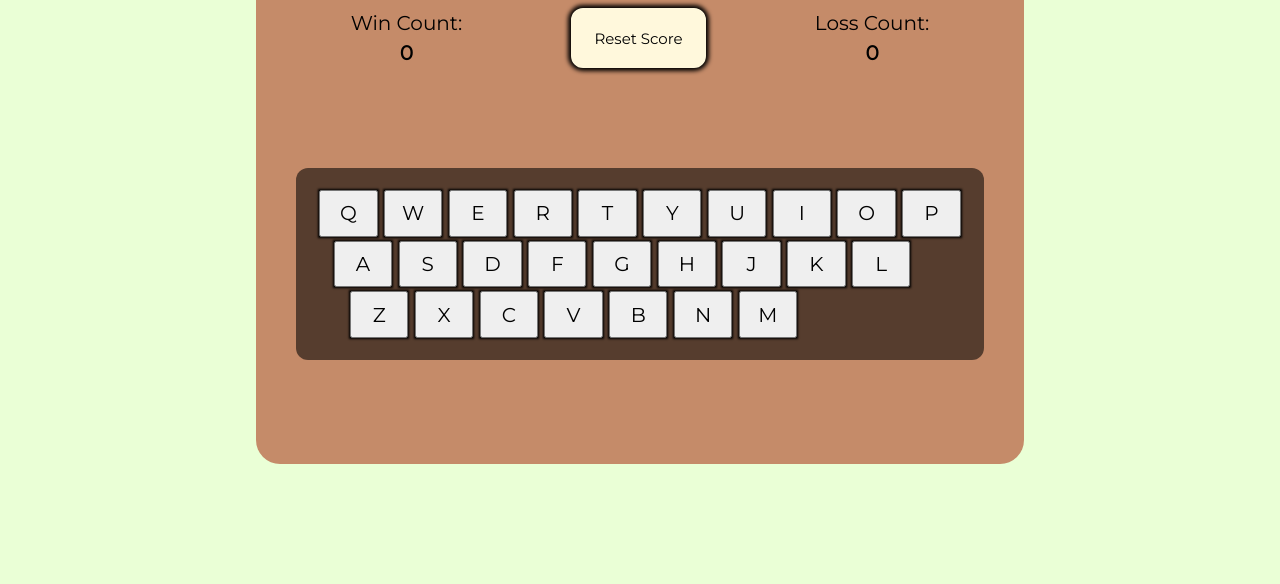
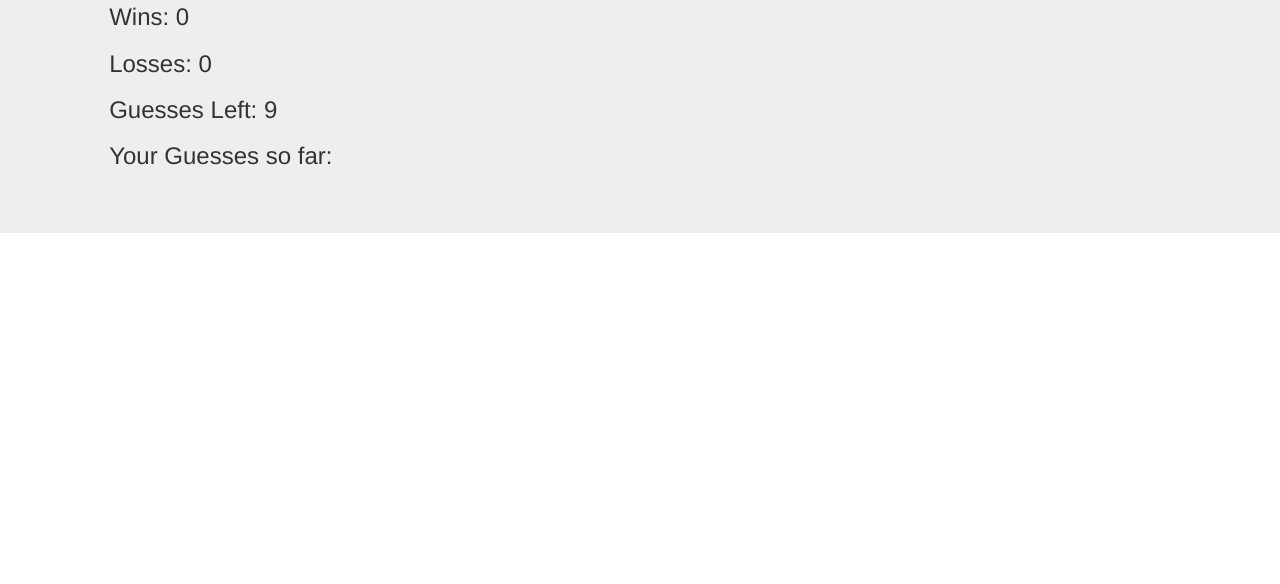
Before and after one commit to joeyduchett/Psychic-Game, a plain HTML site: page index.html in a window 1280 px wide. Shown: the part 216-800 px from the top of the page. Drawn offline with nearby package versions, Linux system fonts and the light colour scheme.

Commit message:
final push for homework:=

```diff
--- a/assets/css/reset.css
+++ /dev/null
@@ -1,7 +0,0 @@
-*{
-    margin: 0;
-    padding: 0;
-    box-sizing: border-box;
-    font-family: 'Montserrat', sans-serif;
-    font-size: 20px;
-}
--- a/assets/css/style.css
+++ b/assets/css/style.css
@@ -1,88 +1,3 @@
-body {
-    background-color: rgba(223, 255, 191, 0.63);
-    height: 100vh;
-    width: 100vw;
-
+h1 {
+	font-weight: bold;
 }
-
-.game-container {
-    width: 100%;
-    height: 100%;
-    display: flex;
-    justify-content: center;
-    align-content: center;
-}
-.game {
-    width: 60%;
-    height: 70%;
-    padding: 2rem;
-    background-color: rgb(197, 139, 105);
-    align-self: center;
-    border-radius: 1.2rem;
-}
-
-.instructions {
-    text-align: center;
-}
-.playerScore {
-    margin-top: 2rem;
-    line-height: 1.5;
-    display: flex;
-    justify-content: space-around;
-    text-align: center;
-}
-.keyboard {
-    display: flex;
-    margin-top: 5rem;
-    height: 40%;
-    background-color: rgba(0, 0, 0, 0.562);
-    border-radius: .6rem;
-    flex-flow: row wrap;
-    padding: 1rem;
-}
-
-
-
-.keyBtn {
-    flex-grow: 0;
-    width: 9%;
-    margin: .1rem .5%;
-    box-shadow: 0 0 2px 1px black;
-    transition: .2s ease-in;
-}
-
-.keyBtn:hover {
-    background-color: black;
-    color: white;
-}
-
-/*
-.keyBtn:nth-child(odd) {
-    background-color: black;
-    color: white;
-} */
-
-.keyBtnA {
-    margin-left: .887986rem;
-}
-
-.keyBtnZ {
-    margin-left: 1.7rem;
-}
-
-
-
-
-.reset {
-    background-color: cornsilk;
-    padding: .5rem 1rem;
-    font-size: .75rem;
-    border-radius: .6rem;
-    border: solid cornsilk;
-    transition: .2s all ease-in;
-    box-shadow: 0 0 4px 3px black;
-}
-
-.reset:hover {
-    background-color: cornflowerblue;
-    color: cornsilk;
--- a/assets/javascript/game.js
+++ b/assets/javascript/game.js
@@ -1,48 +1,50 @@
-// const guessCounter = document.body.querySelector('.guessCounter');
-// let guess = parseInt(guessCounter.innerHTML);
-// console.log(guessCounter, guess);
-// function subtractOne(number){
-//      number--
-//     guessCounter.innerHTML = number;
-//     return number;
-// }
-// guessCounter.onclick = function() {
-//     guess = subtractOne(guess);
-//     console.log(guess);
-// }
+// Define alphabet letters that computer can pick from
+var alphabetLetters = ["a", "b", "c", "d", "e", "f", "g", "h", "i", "j", "k",
+ "l", "m", "n", "o", "p", "q", "r", "s", "t", "u", "v", "w", "x", "y", "z"];
+
+var wins = 0;
+var losses = 0;
+var guessesLeft = 9;
+var guessesSoFar = [];
+var userGuess = null;
 
 
-let winCount = 0;
-let loseCount = 0;
-let guessCounter = 10;
-const alphabet = ["a", "b", "c", "d", "e", "f", "g", "h", "i", "j", "k", "l", "m", "n", "o", "p", "q", "r", "s", "t", "u", "v", "w", "x", "y", "z"];
-let qwertyStr = 'qwertyuiopasdfghjklzxcvbnm';
-let qwertyArr = qwertyStr.split("");
-console.log(qwertyArr);
-let guessedLetters = [];
+var letterToBeGuessed = alphabetLetters[Math.floor(Math.random() * alphabetLetters.length)];
+console.log("Wins: " + wins + " Losses: " + losses + " GuessesLeft: " + guessesLeft + " Guesses so far: " + guessesSoFar + " Computer picked: " + letterToBeGuessed);
 
-function createButtons(qwertyArr){
-    for (let i = 0; i < qwertyArr.length; i++){
-        let keyBtn = $('<button>');
-        let qwerty = qwertyArr[i];
-        qwerty = qwerty.toUpperCase();
-        console.log(qwerty);
-        keyBtn.addClass('keyBtn keyBtn' + qwerty);
-        keyBtn.text(qwerty);
-        $('.keyboard').append(keyBtn);
-        // give button a class,
-        // text content of array at the index CaretPosition,
-        // append buttons to keybaoryod div
-    }
+
+document.onkeyup = function(event) {
+
+
+	var userGuess = String.fromCharCode(event.keyCode).toLowerCase();
+
+
+	if (guessesSoFar.indexOf(userGuess) < 0 && alphabetLetters.indexOf(userGuess) >= 0) {
+		guessesSoFar[guessesSoFar.length]=userGuess;
+
+		guessesLeft--;
+	}
+
+
+	if (letterToBeGuessed == userGuess) {
+		wins++;
+		guessesLeft = 9;
+		guessesSoFar = [];
+		letterToBeGuessed = alphabetLetters[Math.floor(Math.random() * alphabetLetters.length)];
+	}
+
+	if (guessesLeft == 0) {
+		losses++;
+		guessesLeft = 9;
+		guessesSoFar = [];
+		letterToBeGuessed = alphabetLetters[Math.floor(Math.random() * alphabetLetters.length)];
+	}
+
+
+	var html = "<p><h1>The Psychic Game</h1></p>" + "<p><h3>Guess what letter I\'m thinking of</h3></p>" + "<p><h3>Wins: "
+	 + wins + "</h3></p>" + "<p><h3>Losses: " + losses + "</h3></p>" + "<p><h3>Guesses Left: " + guessesLeft + "</h3></p>"
+	  + "<p><h3>Your guesses so far: " + guessesSoFar + "</h3></p>";
+
+	document.querySelector("#game").innerHTML = html;
+
 }
-
-// function logArr(qwertyArr) {
-//     console.log(qwertyArr);
-
-// }
-
-// qwertyArr.keypress(function (e) {
-//     logArr(qwertyArr);
-// });
-
-createButtons(qwertyArr);
--- a/index.html
+++ b/index.html
@@ -3,39 +3,41 @@
 
 <head>
   <meta charset="UTF-8">
-    <meta name="viewport" content="width=device-width, initial-scale=1.0">
-    <meta http-equiv="X-UA-Compatible" content="ie=edge">
-    <title>Document</title>
-    <script
-  src="https://code.jquery.com/jquery-3.4.1.js"
-  integrity="sha256-WpOohJOqMqqyKL9FccASB9O0KwACQJpFTUBLTYOVvVU="
-  crossorigin="anonymous"></script>
-    <link href="https://fonts.googleapis.com/css?family=Montserrat&display=swap" rel="stylesheet">
-    <link rel="stylesheet" href="assets/css/reset.css">
-    <link rel="stylesheet" href="assets/css/style.css">
+  <title>The Psychic Game</title>
+  <link rel="stylesheet" href="https://maxcdn.bootstrapcdn.com/bootstrap/3.3.7/css/bootstrap.min.css" integrity="sha384-BVYiiSIFeK1dGmJRAkycuHAHRg32OmUcww7on3RYdg4Va+PmSTsz/K68vbdEjh4u" crossorigin="anonymous">
+  <script type="text/javascript" src="assets/javascript/game.js"></script>
+  <link rel="stylesheet" type="text/css" href="assets/css/reset.css">
+  <link rel="stylesheet" type="text/css" href="assets/css/style.css">
 </head>
 
 <body>
-    <div class="game-container">
-        <div class="game">
-            <h1 class="instructions">
-                Guess the letter I am thinking of, you have <span class="guessCounter">10</span> guesses.
-            </h1>
-            <div class="playerScore">
-                <div class="winCount"> Win Count:
-                    <h2>0</h2>
+
+	<!-- Display on the screen -->
+		<div class="jumbotron">
+					<div class = "row">
+							<div class = "col-md-1"></div>
+							<div class = "col-md-6">
+									<h1>Psychic Game!</h1>
 							</div>
-                <button type="reset" class= "reset">Reset Score</button>
-                <div class="lossCount"> Loss Count:
-                    <h2>0</h2>
+							<div class="col-md-5"></div>
 					</div>
-            </div>
-            <div id = "keyboard" class="keyboard">
+
+					<div class = "row">
+							<div class = "col-md-1"></div>
+							<div class = "col-md-6" id = "game">
+									<p><h2>Guess What letter I'm Thinking Of: </h2></p>
+									<p><h3>Wins: 0</h3></p>
+									<p><h3>Losses: 0</h3></p>
+									<p><h3>Guesses Left: 9</h3></p>
+									<p><h3>Your Guesses so far: </h3></p>
 
 							</div>
+							<div class = "col-md-5"></div>
+
 					</div>
+
 			</div>
-    <script src="assets/javascript/game.js"></script>
+
 	</body>
 
 </html>
```
Also changed, not shown: 1 other file. Lines whose indentation alone changed are shown as unchanged.
